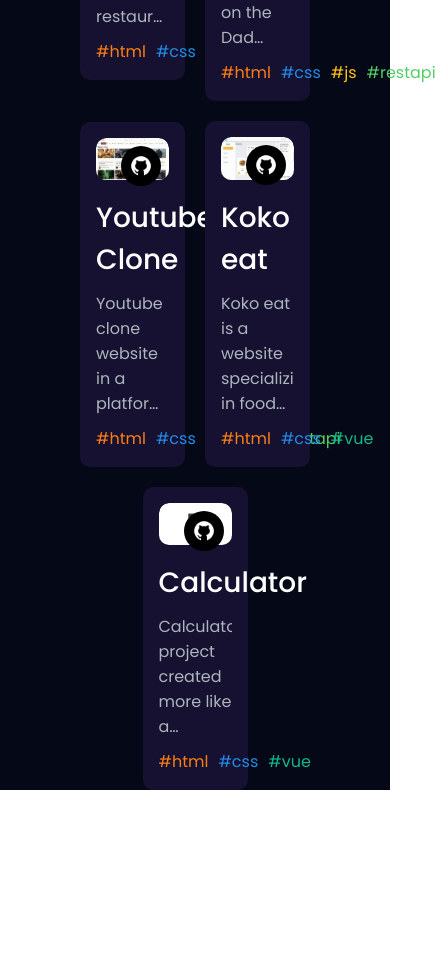
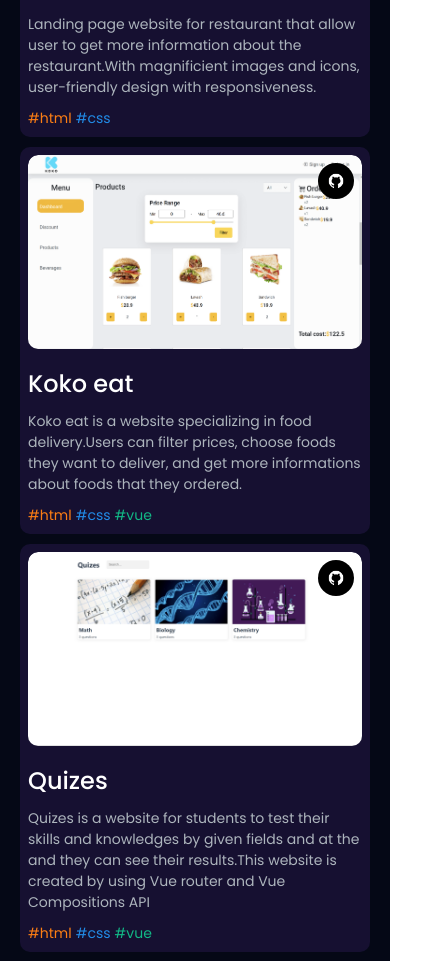
Before and after one commit to kamronbek04/Portfolio, a Vue app: page / in a window 390 px wide. Shown: the part 1600-2561 px from the top of the page, 436 px wide, since content can reach past the window. Before the commit the page ends 2390 px from the top, so only its background shows below. Built offline with nearby package versions, Linux system fonts and the light colour scheme; what vue3-particles would draw is missing.

Commit message:
Add responsive top Projects section

```diff
--- a/src/Projects.vue
+++ b/src/Projects.vue
@@ -1,4 +1,4 @@
-<template>
+<!-- <template>
   <div class="project">
     <div class="container">
       <div class="project__title--wrapper title__wrapper">
@@ -18,7 +18,10 @@
         <div
           v-for="project in projects"
           :key="project.title"
-          class="card__items"
+          :class="{
+            card__items: true,
+            'hide-on-mobile': !showMore && index >= projects.length - 2,
+          }"
         >
           <div class="card__img--wrapper">
             <a :href="project.demo" target="_blank">
@@ -44,15 +47,72 @@
           </div>
         </div>
       </div>
+      <div class="card__button">
+        <button @click="showCards">Show more</button>
+      </div>
+    </div>
+  </div>
+</template> -->
+<template>
+  <div class="project">
+    <div class="container">
+      <div class="project__title--wrapper title__wrapper">
+        <p class="main__title">Projects</p>
+        <p class="bg__title">Projects</p>
+      </div>
+      <div class="project__content--wrapper content__wrapper">
+        <p class="content__desc">
+          This section showcases my projects, providing a glimpse of my skills
+          and experience. Each project represents a real-world example of my
+          work, highlighting my problem-solving abilities, diverse technical
+          expertise, and project management capabilities.
+        </p>
+      </div>
+
+      <div class="project__cards">
+        <div
+          v-for="(project, index) in visibleProjects"
+          :key="project.title"
+          class="card__items"
+        >
+          <div class="card__img--wrapper">
+            <a :href="project.demo" target="_blank">
+              <img class="card__img" :src="project.img" />
+              <a :href="project.github" class="github" target="_blank">
+                <img src="./assets/tools/github.png" />
+              </a>
+            </a>
+          </div>
+
+          <div class="card__content">
+            <p class="card__content--title">{{ project.title }}</p>
+            <p class="card__content--desc">{{ project.desc }}</p>
+          </div>
+
+          <div class="card__footer">
+            <p v-for="tool in project.tools" :class="tool" :key="tool">
+              #{{ tool }}
+            </p>
+          </div>
+        </div>
+      </div>
+      <div class="card__button">
+        <button @click="showCards">
+          {{ showMore ? 'Show less' : 'Show more' }}
+        </button>
+      </div>
     </div>
   </div>
 </template>
+
 <script>
 import project1 from './assets/project-1.png';
 import project2 from './assets/project-2.png';
 import project3 from './assets/project-3.png';
 import project4 from './assets/project-4.png';
 import project5 from './assets/project-5.png';
+import project6 from './assets/project-6.png';
+
 export default {
   data() {
     return {
@@ -66,12 +126,28 @@
           github: 'https://github.com/kamronbek04/Restaurant',
         },
         {
-          title: 'Dad Jokes',
-          img: project3,
-          desc: 'Discover a world of humor on the Dad Jokes website, where laughter is just a click away. This delightful platform stands out from the rest with its refreshing simplicity.',
-          tools: { html: 'html', css: 'css', js: 'js', restapi: 'restapi' },
-          demo: 'https://joke-teller-7560jufp4-kamronbek04.vercel.app/',
-          github: 'https://github.com/kamronbek04/Joke_teller',
+          title: 'Koko eat',
+          img: project2,
+          desc: 'Koko eat is a website specializing in food delivery.Users can filter prices, choose foods they want to deliver, and get more informations about foods that they ordered.',
+          tools: {
+            html: 'html',
+            css: 'css',
+            vue: 'vue',
+          },
+          demo: 'https://koko-eat-kamronbek04.vercel.app/',
+          github: 'https://github.com/kamronbek04/kokoEat',
+        },
+        {
+          title: 'Quizes',
+          img: project6,
+          desc: 'Quizes is a website for students to test their skills and knowledges by given fields and at the and they can see their results.This website is created by using Vue router and Vue Compositions API',
+          tools: {
+            html: 'html',
+            css: 'css',
+            vue: 'vue',
+          },
+          demo: 'https://quiz-78f5v6jr4-kamronbek04.vercel.app/',
+          github: 'https://github.com/kamronbek04/Quizes',
         },
         {
           title: 'Youtube Clone',
@@ -87,21 +163,17 @@
           github: 'https://github.com/kamronbek04/YouTubeClone',
         },
         {
-          title: 'Koko eat',
-          img: project2,
-          desc: 'Koko eat is a website specializing in food delivery.Users can filter prices, choose foods they want to deliver, and get information about food',
-          tools: {
-            html: 'html',
-            css: 'css',
-            vue: 'vue',
-          },
-          demo: 'https://koko-eat-kamronbek04.vercel.app/',
-          github: 'https://github.com/kamronbek04/kokoEat',
+          title: 'Dad Jokes',
+          img: project3,
+          desc: 'Discover a world of humor on the Dad Jokes website, where laughter is just a click away. This delightful platform stands out from the rest with its refreshing simplicity and variety of humours.',
+          tools: { html: 'html', css: 'css', js: 'js', restapi: 'restapi' },
+          demo: 'https://joke-teller-7560jufp4-kamronbek04.vercel.app/',
+          github: 'https://github.com/kamronbek04/Joke_teller',
         },
         {
           title: 'Calculator',
           img: project5,
-          desc: 'Calculator project created more like a macbook calculator.One of the advantages of that calculator   - users can monitor their calculations.',
+          desc: 'The Calculator project is designed more like a Macbook laptop calculator. One of the advantages of this calculator is that users can track their calculations step by step.',
           tools: {
             html: 'html',
             css: 'css',
@@ -111,10 +183,32 @@
           github: 'https://github.com/kamronbek04/Calculator',
         },
       ],
+      showMore: false,
     };
+  },
+  computed: {
+    visibleProjects() {
+      return this.showMore || window.innerWidth > 700
+        ? this.projects
+        : this.projects.slice(0, 4);
+    },
+  },
+  mounted() {
+    window.addEventListener('resize', this.updateVisibleProjects);
+    this.updateVisibleProjects();
+  },
+  methods: {
+    showCards() {
+      this.showMore = !this.showMore;
+      this.updateVisibleProjects();
+    },
+    updateVisibleProjects() {
+      this.$forceUpdate();
+    },
   },
 };
 </script>
+
 <style scoped>
 .project {
   background: var(--main-bg);
@@ -123,15 +217,15 @@
   width: 100%;
   display: flex;
   align-items: center;
-  justify-content: center;
+  justify-content: space-between;
   flex-wrap: wrap;
-  gap: 20px;
+  gap: 10px;
   margin-top: 30px;
 }
 .card__items {
   border-radius: 10px;
   padding: 16px;
-  width: 30%;
+  width: calc((100% - 20px) / 3);
   background-color: var(--tertiary);
   position: relative;
 }
@@ -177,11 +271,78 @@
   -webkit-box-orient: vertical;
   overflow: hidden;
   text-overflow: ellipsis;
+  font-size: 16px;
 }
 .card__footer {
+  font-size: 16px;
   display: flex;
   align-items: center;
   gap: 10px;
   padding-top: 10px;
 }
+.card__button {
+  text-align: center;
+  margin-top: 20px;
+  display: none;
+}
+.card__button button {
+  padding: 10px 12px;
+  border: none;
+  border-radius: 10px;
+  color: var(--white);
+  background-color: var(--violet);
+}
+@media (max-width: 900px) {
+  .card__items {
+    padding: 8px;
+  }
+  .card__content--title {
+    font-size: 24px;
+  }
+  .card__content--desc {
+    font-size: 14px;
+  }
+  .card__footer {
+    font-size: 14px;
+    gap: 4px;
+  }
+  .github {
+    top: 16px;
+    right: 16px;
+  }
+}
+@media (max-width: 700px) {
+  .card__items {
+    width: calc((100% - 16px) / 2);
+  }
+  .card__button {
+    display: block;
+  }
+  /* .card__items:nth-child(5),
+  .card__items:nth-child(6) {
+    display: none;
+  } */
+  /* .card__items.hide-on-mobile {
+    display: none;
+  } */
+}
+@media (max-width: 500px) {
+  .card__items {
+    width: calc((100% - 10px) / 2);
+  }
+  .github {
+    width: 36px;
+    height: 36px;
+  }
+  .github img {
+    width: 18px !important;
+    height: 18px !important;
+    object-fit: contain;
+  }
+}
+@media (max-width: 450px) {
+  .card__items {
+    width: 100%;
+  }
+}
 </style>
```
